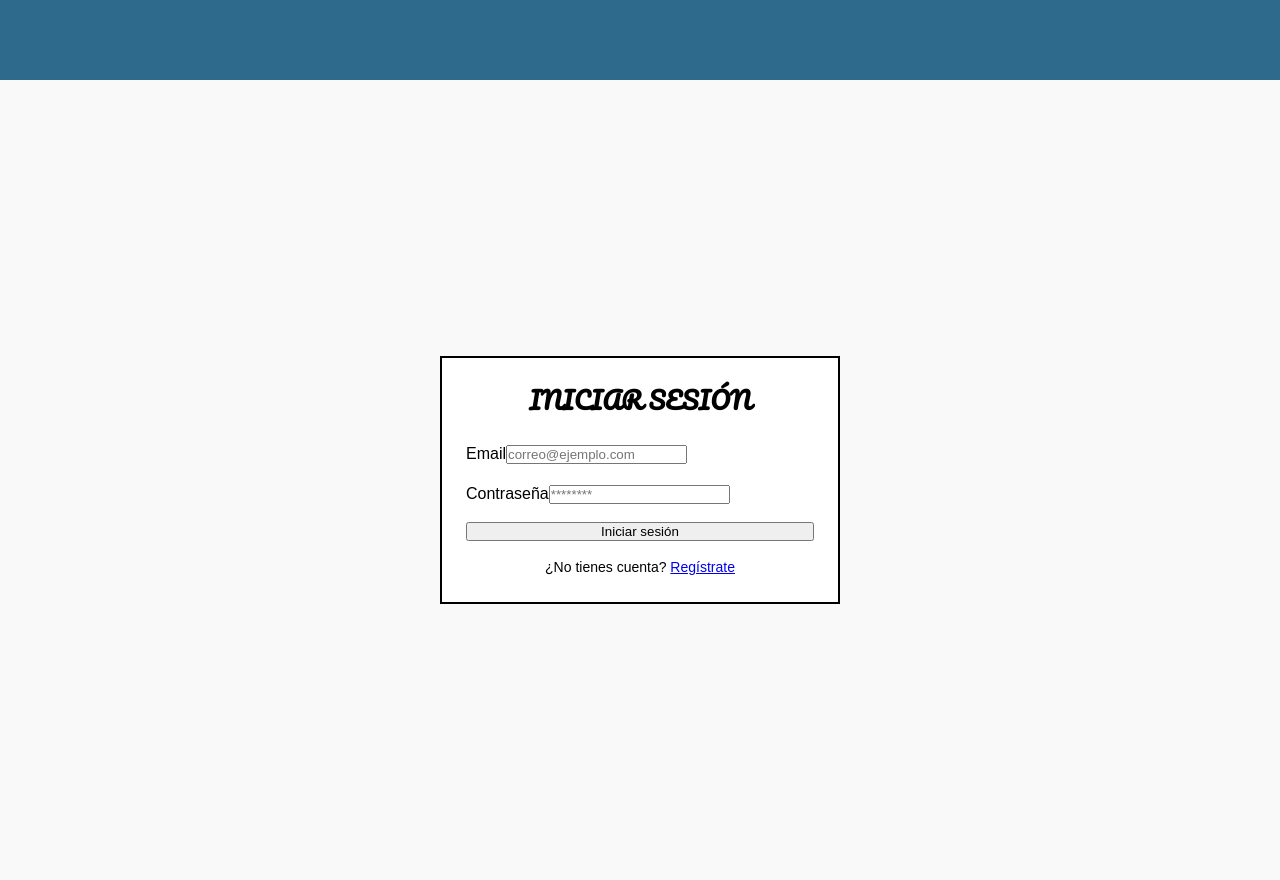
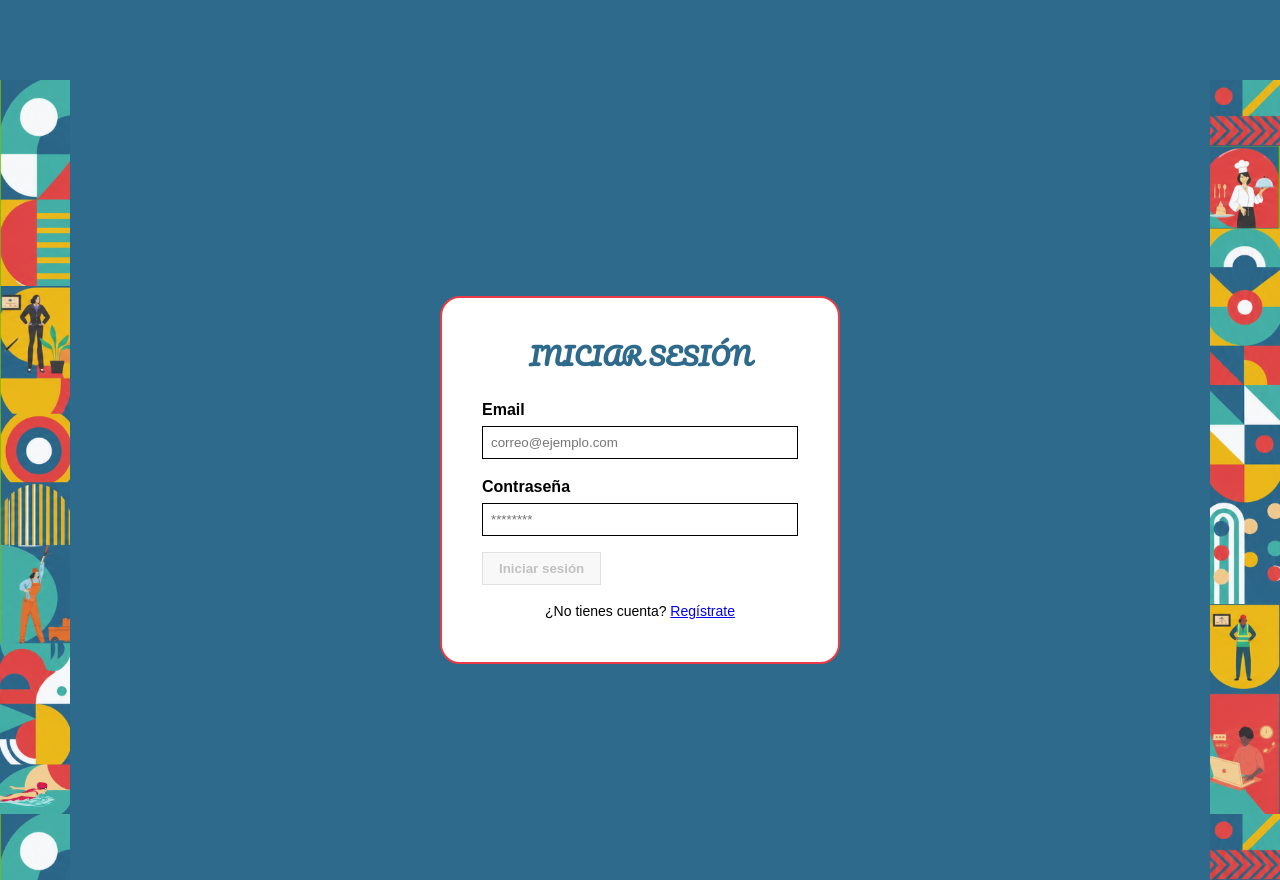
Before and after one commit to alvarezmarlen/GB-MODA-COMERCIO, a Vue app in the folder frontend/: page /login in a window 1280 px wide. Built offline with nearby package versions, Linux system fonts and the light colour scheme.

Commit message:
login/register UI add and done!

```diff
--- a/frontend/src/components/organisms/LoginForm.vue
+++ b/frontend/src/components/organisms/LoginForm.vue
@@ -1,64 +1,51 @@
+<template>
+  <form @submit.prevent="onFormSubmit" class="login-form">
+    <FormField
+      label="Email"
+      type="email"
+      v-model="formData.email"
+      placeholder="correo@ejemplo.com"
+    />
+    <FormField
+      label="Contraseña"
+      type="password"
+      v-model="formData.password"
+      placeholder="********"
+    />
+    <p v-if="authStore.error" class="error-text">{{ authStore.error }}</p>
+    <BaseButton type="submit" :disabled="!isFormValid || authStore.loading">
+      {{ authStore.loading ? 'Verificando...' : 'Iniciar sesión' }}
+    </BaseButton>
+  </form>
+</template>
+
 <script setup>
-import { ref } from 'vue'
+import { computed } from 'vue'
 import { useRouter } from 'vue-router'
+import FormField from '../molecules/FormField.vue'
+import BaseButton from '../atoms/BaseButton.vue'
+import { useForm } from '../../composables/useForm'
 import { useAuthStore } from '../../composables/useAuthStore'
 
-// 1. Instanciamos las herramientas una sola vez
+const router = useRouter()
 const authStore = useAuthStore()
-const router = useRouter()
-
-// 2. Estado reactivo para tus inputs (comprueba si en tu HTML usas formData o campos sueltos)
-const formData = ref({
+const { login } = authStore
+const { formData, handleSubmit } = useForm({
   email: '',
   password: ''
 })
 
-// 3. Función de envío limpia y conectada al backend
-const handleSubmit = async () => {
-  if (!formData.value.email || !formData.value.password) return
+const isFormValid = computed(() => {
+  return formData.email.trim().length > 0 && formData.password.length > 0
+})
 
-  // Llamamos al store que conecta con Docker (puerto 5001)
-  const success = await authStore.login(formData.value.email, formData.value.password)
-
-  if (success) {
-    // Si la base de datos dice que OK, viajamos a la página de inicio
-    router.push('/')
-  }
+const onFormSubmit = () => {
+  handleSubmit(async (data) => {
+    const cleanEmail = data.email.trim()
+    const success = await login(cleanEmail, data.password)
+    if (success) {
+      router.push('/')
+    }
+  })
 }
 </script>
-
-<template>
-  <div class="login-organism">
-    <form @submit.prevent="handleSubmit" class="form-container">
-
-      <div class="field">
-        <label>Email</label>
-        <input type="email" v-model="formData.email" required placeholder="correo@ejemplo.com" />
-      </div>
-
-      <div class="field">
-        <label>Contraseña</label>
-        <input type="password" v-model="formData.password" required placeholder="********" />
-      </div>
-
-      <p v-if="authStore.error" class="error-text">{{ authStore.error }}</p>
-
-      <button type="submit" :disabled="authStore.loading">
-        {{ authStore.loading ? 'Verificando...' : 'Iniciar sesión' }}
-      </button>
-    </form>
-  </div>
-</template>
-
-<style scoped>
-.error-text {
-  color: #ff4d4d;
-  font-size: 0.85rem;
-  margin: 10px 0;
-}
-.form-container {
-  display: flex;
-  flex-direction: column;
-  gap: 16px;
-}
-</style>
--- a/frontend/src/components/organisms/RegisterForm.vue
+++ b/frontend/src/components/organisms/RegisterForm.vue
@@ -25,8 +25,10 @@
       <BaseLabel>Acepto los términos y condiciones</BaseLabel>
     </div>
 
-    <!-- The button remains disabled until all data is "clean" -->
-    <BaseButton type="submit" :disabled="!isFormValid">Registrarse</BaseButton>
+    <p v-if="authStore.error" class="error-text">{{ authStore.error }}</p>
+    <BaseButton type="submit" :disabled="!isFormValid || authStore.loading">
+      {{ authStore.loading ? 'Registrando...' : 'Registrarse' }}
+    </BaseButton>
   </form>
 </template>
 
@@ -41,6 +43,8 @@ import { useForm } from '../../composables/useForm'
 import { useAuthStore } from '../../composables/useAuthStore'
 
 const router = useRouter()
+const authStore = useAuthStore()
+const { register } = authStore
 const { formData, handleSubmit, isValidEmail } = useForm({
   username: '',
   email: '',
@@ -48,7 +52,6 @@ const { formData, handleSubmit, isValidEmail } = useForm({
   terms: false
 })
 
-// Validation logic to ensure clean data for the backend
 const isFormValid = computed(() => {
   const hasValidUsername = formData.username.trim().length >= 3
   const hasValidEmail = isValidEmail(formData.email)
@@ -60,27 +63,18 @@ const isFormValid = computed(() => {
 
 const onFormSubmit = () => {
   handleSubmit(async (data) => {
-    // Trim data before sending to backend for extra cleanliness
     const cleanData = {
       nombre_usuario: data.username.trim(),
       email: data.email.trim(),
       password: data.password
     }
-    console.log('Sending clean data to backend:', cleanData)
-
-    const authStore = useAuthStore()
-    const success = await authStore.register(cleanData)
-
+    const success = await register(cleanData)
     if (success) {
-      alert('Usuario registrado con éxito')
       router.push('/login')
-    } else {
-      alert('Error en el registro: ' + JSON.stringify(authStore.error))
     }
   })
 }
 </script>
-
 
 <style scoped>
 .checkbox-container {
@@ -89,4 +83,10 @@ const onFormSubmit = () => {
   gap: 8px;
   margin-bottom: 20px;
 }
+
+.error-text {
+  color: #ff4d4d;
+  font-size: 0.85rem;
+  margin: 10px 0;
+}
 </style>
--- a/frontend/src/components/templates/AuthTemplate.vue
+++ b/frontend/src/components/templates/AuthTemplate.vue
@@ -1,8 +1,8 @@
 <template>
   <div class="auth-template">
-    <div class="wireframe-container auth-card">
+    <div class="auth-card">
       <header class="auth-header">
-        <h1>{{ title }}</h1>
+        <h1 class="auth-title">{{ title }}</h1>
       </header>
       <main class="auth-content">
         <slot />
@@ -22,16 +22,56 @@ defineProps({
 
 <style scoped>
 .auth-template {
+  position: relative;
+  overflow: hidden;
   display: flex;
   justify-content: center;
   align-items: center;
   min-height: 100vh;
-  background-color: #f9f9f9;
+  background-color: var(--color-primary);
+}
+
+.auth-template::before,
+.auth-template::after {
+  content: '';
+  position: absolute;
+  top: 0;
+  bottom: 0;
+  width: 70px;
+  background-repeat: repeat-y;
+  background-position: top center;
+  background-size: 70px auto;
+  opacity: 0.96;
+  pointer-events: none;
+  z-index: 0;
+}
+
+.auth-template::before {
+  left: 0;
+  background-image: url('../../assets/1.png');
+}
+
+.auth-template::after {
+  right: 0;
+  background-image: url('../../assets/2.png');
+}
+
+@media (max-width: 900px) {
+  .auth-template::before,
+  .auth-template::after {
+    display: none;
+  }
 }
 
 .auth-card {
+  position: relative;
+  z-index: 1;
   width: 100%;
   max-width: 400px;
+  padding: 40px;
+  background-color: var(--color-white);
+  border: 2px solid var(--color-red);
+  border-radius: 20px;
 }
 
 .auth-header {
@@ -39,9 +79,10 @@ defineProps({
   text-align: center;
 }
 
-.auth-header h1 {
+.auth-title {
   font-size: 24px;
   text-transform: uppercase;
+  color: var(--color-primary);
 }
 
 .auth-footer {
--- a/frontend/src/style.css
+++ b/frontend/src/style.css
@@ -1,5 +1,11 @@
 /* Design System */
 :root {
+  /* Colors */
+  --color-primary: #2D6A8B;
+  --color-red:      #E93C44;
+  --color-yellow:  #FCD015;
+  --color-white:    #FFFFFF;
+
   --wf-bg: #ffffff;
   --wf-border: #000000;
   --wf-text: #000000;
```
Also changed, not shown: 1 other file (tests, documents, lock files or other folders).
